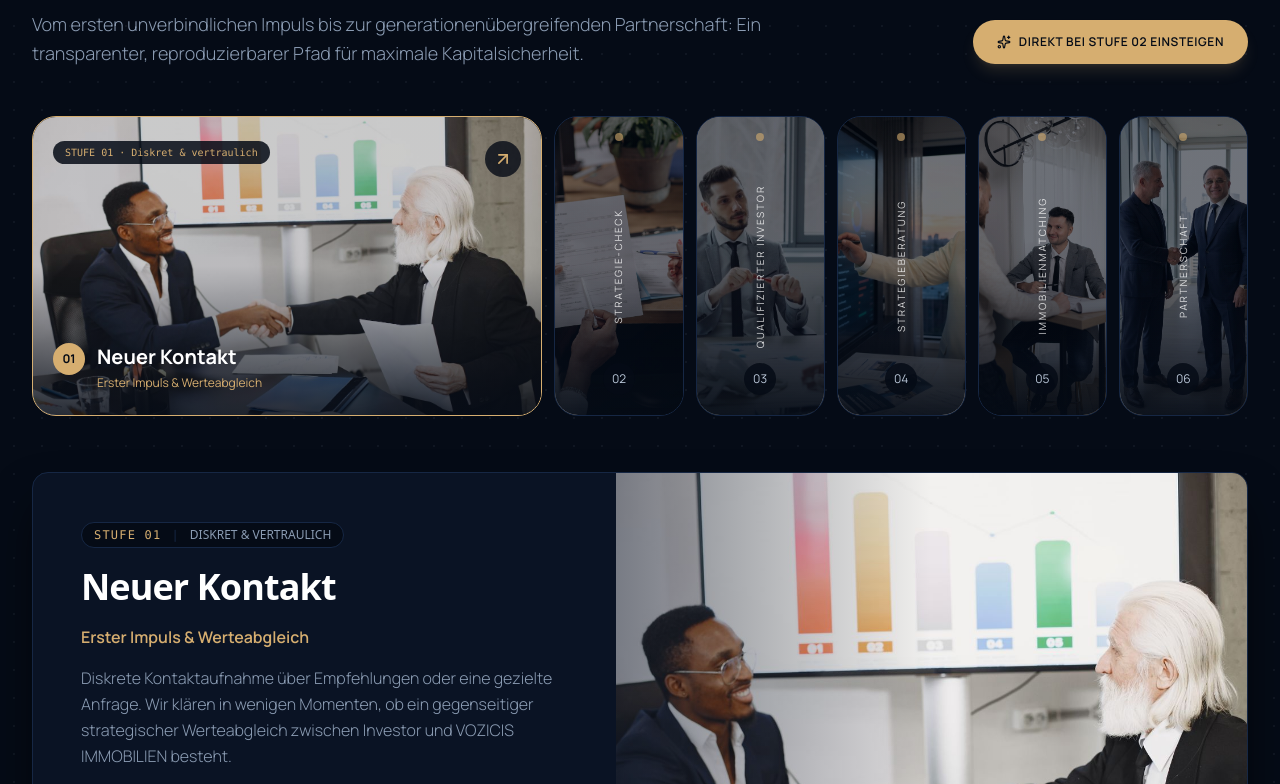
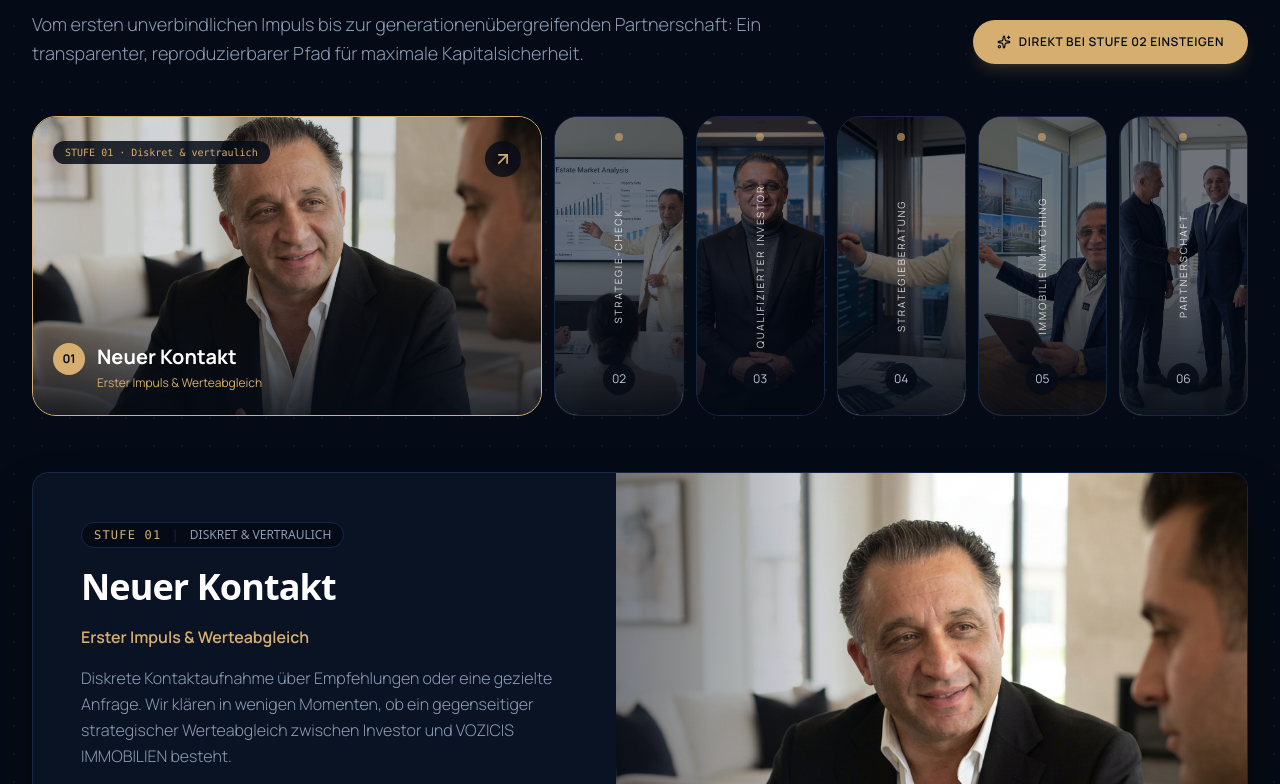
Before and after one commit to urrwa/vozicis-immobilien, a React (Vite) app: page / in a window 1280 px wide. Shown: the part 6356-7140 px from the top of the page. Built offline with nearby package versions, Linux system fonts and the light colour scheme.

Commit message:
Match Journey stages with founder photography

```diff
--- a/src/components/SectionPhoto.tsx
+++ b/src/components/SectionPhoto.tsx
@@ -10,7 +10,7 @@ export function SectionPhoto({ group, index = 0, illustrative = false }: {
   const photo = SECTION_PHOTOS[group][index] ?? SECTION_PHOTOS[group][0];
   return <>
     <img src={photo.src} alt={language === 'en' ? photo.en : photo.de}
-      loading="lazy" decoding="async" className="absolute inset-0 h-full w-full object-cover"
+      loading={group === 'journey' ? 'eager' : 'lazy'} decoding="async" className="absolute inset-0 h-full w-full object-cover"
       style={{ objectPosition: photo.position ?? '50% 50%' }} />
     {illustrative && <span className="absolute bottom-10 left-4 z-10 rounded-md bg-[#050B16]/85 px-2 py-1 text-[10px] text-white backdrop-blur-sm">
       {language === 'en' ? 'Illustrative photo · not the listed property' : 'Symbolbild · nicht das angebotene Objekt'}
--- a/src/data/sectionPhotos.ts
+++ b/src/data/sectionPhotos.ts
@@ -21,11 +21,11 @@ export const SECTION_PHOTOS = {
     stock(7644148, 'Geschäftspartner begrüßen sich im Büro', 'Business partners greeting each other in an office'),
   ],
   journey: [
-    stock(6285089, 'Erstes Kennenlernen bei einem Geschäftsgespräch', 'An introductory business meeting'),
-    stock(7658322, 'Gemeinsame Prüfung von Finanzunterlagen', 'Reviewing financial documents together'),
-    stock(36733326, 'Austausch in einem professionellen Netzwerk', 'Discussion within a professional network'),
+    { ...brand('magnific_use-the-uploaded-referenc_s73pV29l8e', 'Persönlicher Austausch mit Ioannis Vozicis', 'An introductory conversation with Ioannis Vozicis'), position: '50% 30%' },
+    { ...brand('magnific_hyperrealistic-image-of-i_s73hzYOl8e', 'Ioannis Vozicis erläutert die Immobilienstrategie', 'Ioannis Vozicis explaining a property strategy'), position: '50% 30%' },
+    { ...brand('08', 'Ioannis Vozicis im Kreis von Geschäftspartnern', 'Ioannis Vozicis with business partners'), position: '50% 25%' },
     brand('magnific_use-the-uploaded-referenc_hur9SGHvqL', 'Persönliche Beratung in der Lounge', 'Personal consultation in the lounge'),
-    stock(7641870, 'Besprechung eines passenden Immobiliengrundrisses', 'Discussing a suitable property floor plan', '50% 45%'),
+    { ...brand('15', 'Ioannis Vozicis stellt passende Immobilien vor', 'Ioannis Vozicis presenting suitable properties'), position: '50% 35%' },
     brand('17', 'Handschlag zum Abschluss einer Partnerschaft', 'Handshake marking a partnership'),
   ],
   articles: [
```
